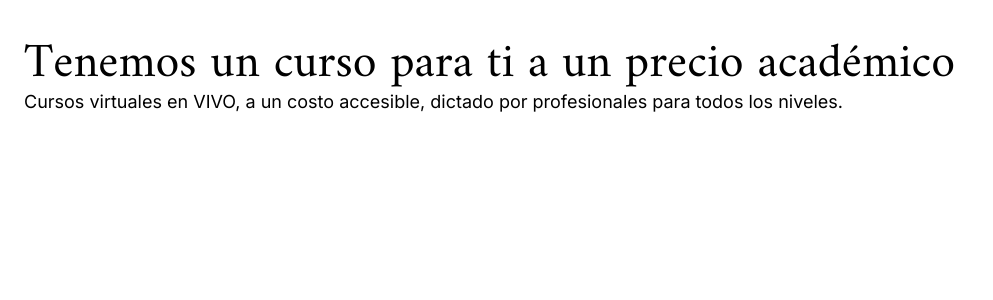
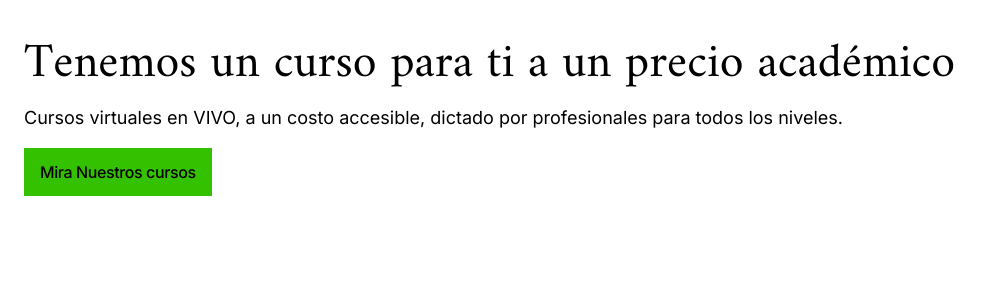
Before and after one commit to renzodamgo/geocursos-fe, a Next.js app: page /landing in a window 1280 px wide. Shown: the top 300 px of the page, without its empty margins (0-993 px from the left). Built offline with nearby package versions, Linux system fonts and the light colour scheme.

Commit message:
Add hover to Link ui

```diff
--- a/app/components/ui/Button/GoogleButton.tsx
+++ b/app/components/ui/Button/GoogleButton.tsx
@@ -1,14 +1,12 @@
-import { Button } from './Button';
+import Image from "next/image";
+import GoogleImg from "public/ui_assets/Button/google.svg";
+import { Button } from "./Button";
 
 export const GoogleButton = () => {
-	return (
-		<Button intent="google">
-			<img
-				className="h-6"
-				src="ui_assets/Button/google.svg"
-				alt="Inicia sesión con Google"
-			/>
-			Iniciar sesión con Google
-		</Button>
-	);
+  return (
+    <Button intent="google">
+      <Image className="h-6" src={GoogleImg} alt="Inicia sesión con Google" />
+      Iniciar sesión con Google
+    </Button>
+  );
 };
--- a/app/components/ui/Core/ButtonOrLink.tsx
+++ b/app/components/ui/Core/ButtonOrLink.tsx
@@ -1,33 +1,33 @@
-import clsx from 'clsx';
-import React from 'react';
+import clsx from "clsx";
+import React from "react";
 
 export type ButtonOrLinkType = {
   path?: string;
   intent:
-		| 'primary'
-		| 'secondary'
-		| 'terniary'
-		| 'cancel'
-		| 'facebook'
-		| 'google';
+    | "primary"
+    | "secondary"
+    | "terniary"
+    | "cancel"
+    | "facebook"
+    | "google";
   children: React.ReactNode;
-	size?: 'small'
+  size?: "small";
 };
 
 export const ButtonOrLink = ({ intent, children, size }: ButtonOrLinkType) => {
   return (
     <div
       className={clsx(
-				'flex items-center justify-center gap-3 px-3 py-3 text-center font-bold tracking-tight',
+        "flex items-center justify-center gap-3 px-4 py-3 text-center font-medium tracking-tight",
         {
-					'bg-primary text-black': intent == 'primary',
-					'bg-secondary text-white': intent == 'secondary',
-					'border-2 border-black bg-white': intent == 'terniary',
-					'bg-red-600 text-white': intent == 'cancel',
-					'bg-[#1778F2] text-white': intent == 'facebook',
-					'border border-solid border-black bg-white text-black':
-						intent == 'google',
-					'text-sm px-3 py-2 gap-1': size == 'small'
+          "bg-primary text-black": intent == "primary",
+          "bg-secondary text-white": intent == "secondary",
+          "border-2 border-black bg-white": intent == "terniary",
+          "bg-red-600 text-white": intent == "cancel",
+          "bg-[#1778F2] text-white": intent == "facebook",
+          "border border-solid border-black bg-white text-black":
+            intent == "google",
+          "text-sm px-3 py-2 gap-1": size == "small",
         }
       )}
     >
--- a/app/components/ui/Link/Link.tsx
+++ b/app/components/ui/Link/Link.tsx
@@ -1,14 +1,14 @@
-import LinkNext from 'next/link';
-import { ButtonOrLink, ButtonOrLinkType } from '../Core/ButtonOrLink';
+import LinkNext from "next/link";
+import { ButtonOrLink, ButtonOrLinkType } from "../Core/ButtonOrLink";
 
 type LinkType = ButtonOrLinkType & {
-	innerRef: string;
+  innerRef: string;
 };
 
 export const Link = ({ innerRef, intent, children }: LinkType) => {
-	return (
-		<LinkNext href={innerRef}>
-			<ButtonOrLink intent={intent}>{children}</ButtonOrLink>
-		</LinkNext>
-	);
+  return (
+    <LinkNext href={innerRef} className="hover:brightness-90">
+      <ButtonOrLink intent={intent}>{children}</ButtonOrLink>
+    </LinkNext>
+  );
 };
--- a/app/landing/page.tsx
+++ b/app/landing/page.tsx
@@ -1,17 +1,21 @@
 import { HeadingH2 } from "@ui/Heading/HeadingH2";
+import { Link } from "@ui/Link/Link";
 import { Paragraph } from "@ui/Text/Paragraph";
 import { Container } from "@ui/Utils/Container";
 
 const Landing = () => {
   return (
     <div>
-      <div className="md:container">
-        <Container>
+      <div className="md:container grid justify-items-start gap-4">
+        <Container className="grid justify-items-start gap-4">
           <HeadingH2>Tenemos un curso para ti a un precio académico</HeadingH2>
           <Paragraph>
             Cursos virtuales en VIVO, a un costo accesible, dictado por
             profesionales para todos los niveles.
           </Paragraph>
+          <Link innerRef="#" intent="primary">
+            Mira Nuestros cursos
+          </Link>
         </Container>
       </div>
     </div>
--- a/package.json
+++ b/package.json
@@ -12,6 +12,7 @@
     "@types/node": "18.14.1",
     "@types/react": "18.0.28",
     "@types/react-dom": "18.0.11",
+    "clsx": "^1.2.1",
     "eslint": "8.34.0",
     "eslint-config-next": "13.2.1",
     "next": "13.2.1",
```
Also changed, not shown: app/components/ui/Button/Button.tsx (+5 -5 lines), app/components/ui/TestiCard.tsx (indentation only), 1 other file (tests, documents, lock files or other folders). Lines whose indentation alone changed are shown as unchanged.
